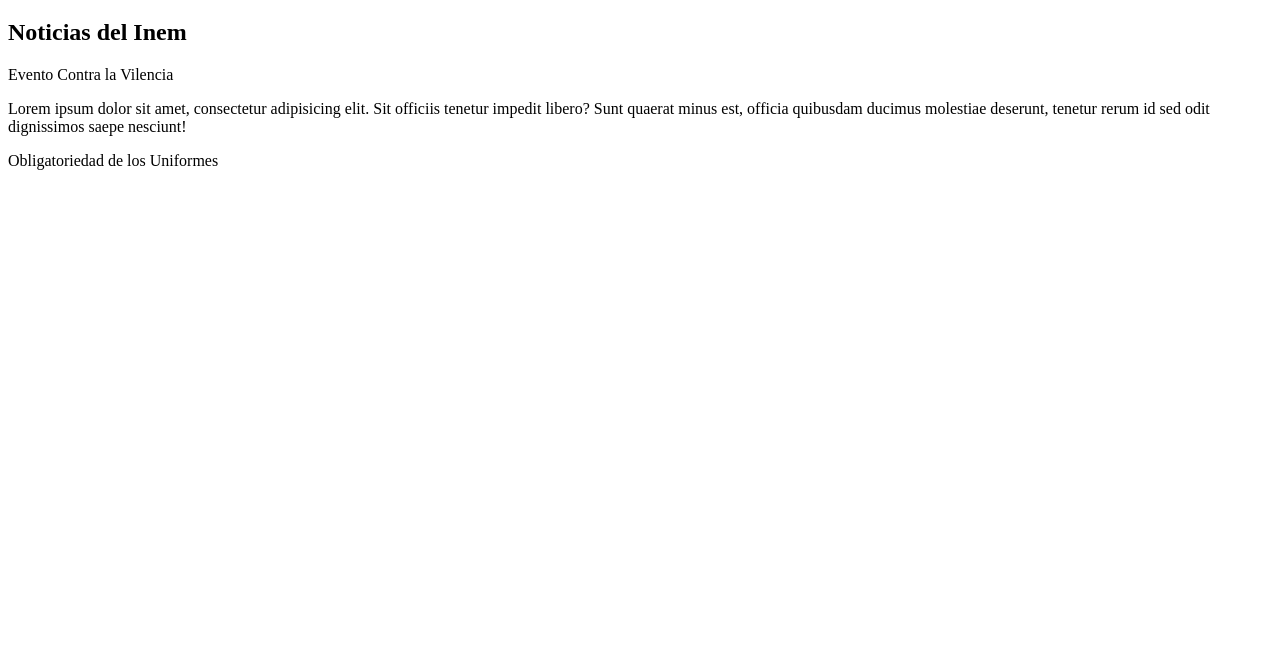
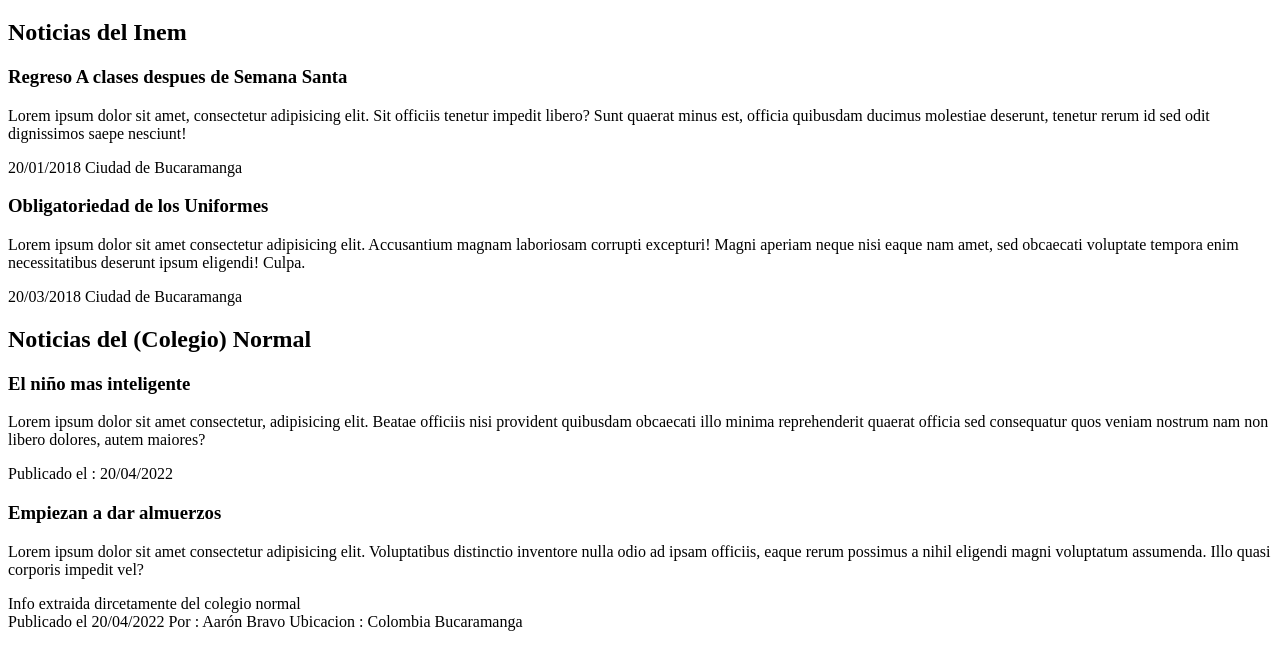
Before and after one commit to aaron15bravo/Notas-curso-html, a plain HTML site: page 4.section-y-article.html in a window 1280 px wide. Shown: the part 61-730 px from the top of the page. Drawn offline with Linux system fonts and the light colour scheme.

Commit message:
Dia 2 : Termine de ver las etiquetas section y article al igual que la etiquet aside. Vi que son los elementos de bloque y los elementos de linea y etiquetas de elementos de linea

```diff
--- a/4.section-y-article.html
+++ b/4.section-y-article.html
@@ -9,8 +9,7 @@
         article = representa contenido independiente de otro
         r = https://developer.mozilla.org/es/docs/Web/HTML/Element/article
 
-        aside = representar contenido relacionado pero que no forma parte del contenido principal
-        r = https://developer.mozilla.org/es/docs/Web/HTML/Element/aside
+        A continucacion un ejemplo de como usar los sections y ademas junto con los articles los header y footer dentro de los articles son opcionales
     -->
 </head>
 <body>
@@ -21,14 +20,52 @@
     <main>
         <section>
             <h2>Noticias del Inem</h2>
-            <article>Evento Contra la Vilencia</article>
-            <p>Lorem ipsum dolor sit amet, consectetur adipisicing elit. Sit officiis tenetur impedit libero? Sunt quaerat minus est, officia quibusdam ducimus molestiae deserunt, tenetur rerum id sed odit dignissimos saepe nesciunt!</p>
-            <article>Obligatoriedad de los Uniformes</article>
+            <article>
+                <header>
+                    <h3>Regreso A clases despues de Semana Santa</h3>
+                </header>
+                <p>Lorem ipsum dolor sit amet, consectetur adipisicing elit. Sit officiis tenetur impedit libero? Sunt quaerat minus est, officia quibusdam ducimus molestiae deserunt, tenetur rerum id sed odit dignissimos saepe nesciunt!</p>
+                <footer>
+                    20/01/2018 Ciudad de Bucaramanga
+                </footer>
+            </article>
+            <article>
+                <header>
+                    <h3>Obligatoriedad de los Uniformes</h3>
+                </header>
+                <p>Lorem ipsum dolor sit amet consectetur adipisicing elit. Accusantium magnam laboriosam corrupti excepturi! Magni aperiam neque nisi eaque nam amet, sed obcaecati voluptate tempora enim necessitatibus deserunt ipsum eligendi! Culpa.</p>
+                <footer>
+                    20/03/2018 Ciudad de Bucaramanga
+                </footer>
+            </article>
+        </section>
+        <section>
+             <h2>Noticias del (Colegio) Normal</h2>
+            <article>
+                <header>
+                    <h3>El niño mas inteligente</h3>
+                </header>
+                <p>Lorem ipsum dolor sit amet consectetur, adipisicing elit. Beatae officiis nisi provident quibusdam obcaecati illo minima reprehenderit quaerat officia sed consequatur quos veniam nostrum nam non libero dolores, autem maiores?</p>
+                <footer>
+                    Publicado el : 20/04/2022
+                </footer>
+            </article>
+            <article>
+                <header>
+                    <h3>Empiezan a dar almuerzos</h3>
+                </header>
+                <p>Lorem ipsum dolor sit amet consectetur adipisicing elit. Voluptatibus distinctio inventore nulla odio ad ipsam officiis, eaque rerum possimus a nihil eligendi magni voluptatum assumenda. Illo quasi corporis impedit vel?</p>
+                <footer>
+                    Info extraida dircetamente del colegio normal
+                </footer>
+            </article>
         </section>
     </main>
 
     <footer>
-
+        Publicado el 20/04/2022
+        Por : Aarón Bravo
+        Ubicacion : Colombia Bucaramanga
     </footer>
 </body>
 </html>
```
Also changed, not shown: 5.section-y-article-2.html (added, +60 -0 lines), 6.aside.html (added, +22 -0 lines), 7.Elementos-de-bloque-y-elementos-de-linea.html (added, +15 -0 lines), 8.elementos de linea-1.html (added, +39 -0 lines).
